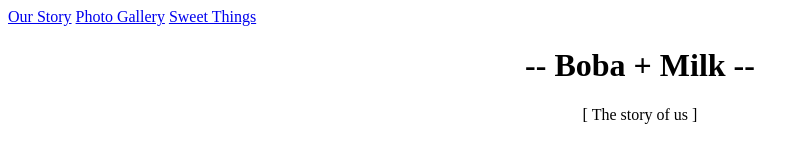
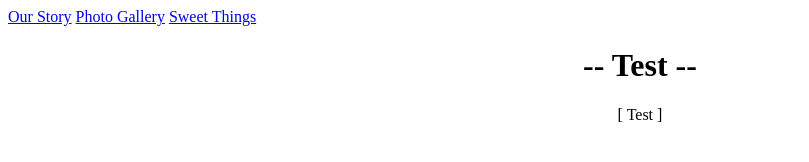
Before and after one commit to Library-Management/Library-Management.github.io, a plain HTML site: page index.html in a window 1280 px wide. Shown: the whole page, without its empty margins (0-809 px from the left). Drawn offline with Linux system fonts and the light colour scheme.

Commit message:
Update index.html

```diff
--- a/index.html
+++ b/index.html
@@ -5,8 +5,8 @@
 			<a href="our_story.html">Our Story</a>
 			<a href="gallery.html">Photo Gallery</a>
 			<a href="sweet_things.html">Sweet Things</a>
-			<h1 align="center">-- Boba + Milk --</h1>
-			<p align="center">[ The story of us ]</p>
+			<h1 align="center">-- Test --</h1>
+			<p align="center">[ Test ]</p>
 		</div>
 	</body>
 </html>
```
